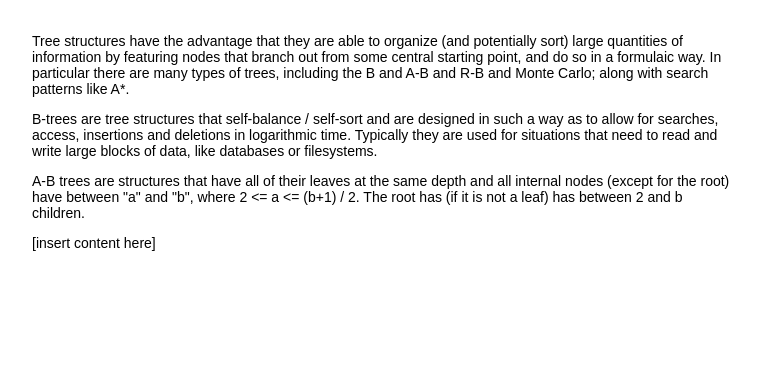
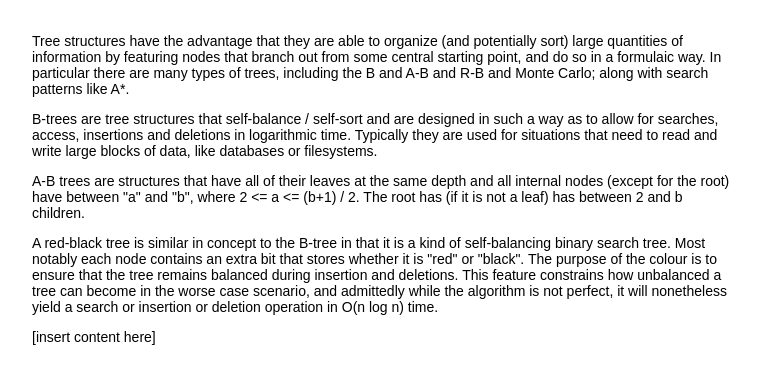
Before and after one commit to rbisewski/ibiscybernetics.com, a plain HTML site: page blog/2019-10-25.html in a window 1280 px wide. Shown: the part 142-526 px from the top of the page, without its empty margins (258-1018 px from the left). Drawn offline with Linux system fonts and the light colour scheme.

Commit message:
adding blurb about red-black trees

```diff
--- a/blog/2019-10-25.html
+++ b/blog/2019-10-25.html
@@ -61,6 +61,18 @@
             </p>
 
             <p>
+                A red-black tree is similar in concept to the B-tree in that
+                it is a kind of self-balancing binary search tree. Most
+                notably each node contains an extra bit that stores whether it
+                is "red" or "black". The purpose of the colour is to ensure
+                that the tree remains balanced during insertion and deletions.
+                This feature constrains how unbalanced a tree can become in
+                the worse case scenario, and admittedly while the algorithm is
+                not perfect, it will nonetheless yield a search or insertion
+                or deletion operation in O(n log n) time.
+            </p>
+
+            <p>
                 [insert content here]
             </p>
 
```
